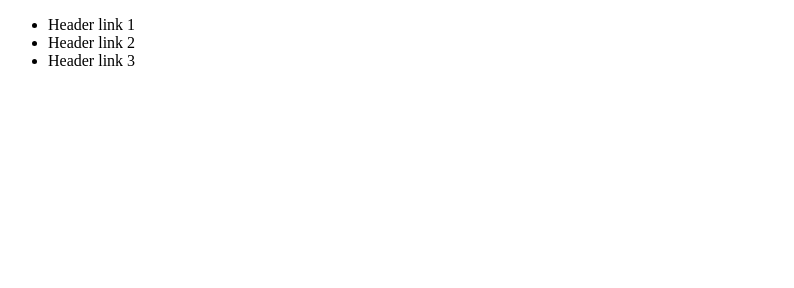
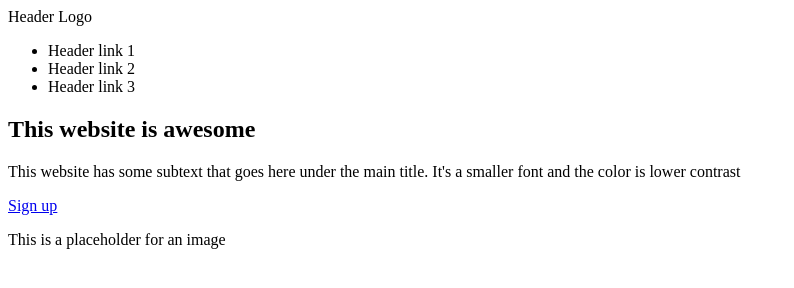
Before and after one commit to MariusVasie/Foundations-Landing-Page, a plain HTML site: page index.html in a window 1280 px wide. Shown: the whole page, without its empty margins (0-794 px from the left). Drawn offline with Linux system fonts and the light colour scheme.

Commit message:
Add content to hero section

```diff
--- a/index.html
+++ b/index.html
@@ -9,14 +9,23 @@
 <body>
     <header>
         <nav>
-            <div class="logo"></div>
+            <div class="logo">Header Logo</div>
             <ul class="menu">
                 <li>Header link 1</li>
                 <li>Header link 2</li>
                 <li>Header link 3</li>
             </ul>
         </nav>
-        <section class="hero-section"></section>
+        <section class="hero-section">
+            <div class="hero-text">
+                <h1>This website is awesome</h1>
+                <p>This website has some subtext that goes here under the main title. It's a smaller font and the color is lower contrast</p>
+                <a href="#" class="btn-1">Sign up</a>
+            </div>
+            <div class="hero-image">
+                <div class="image-placeholder"><p>This is a placeholder for an image</p></div>
+            </div>
+        </section>
     </header>
 
 </body>
```
